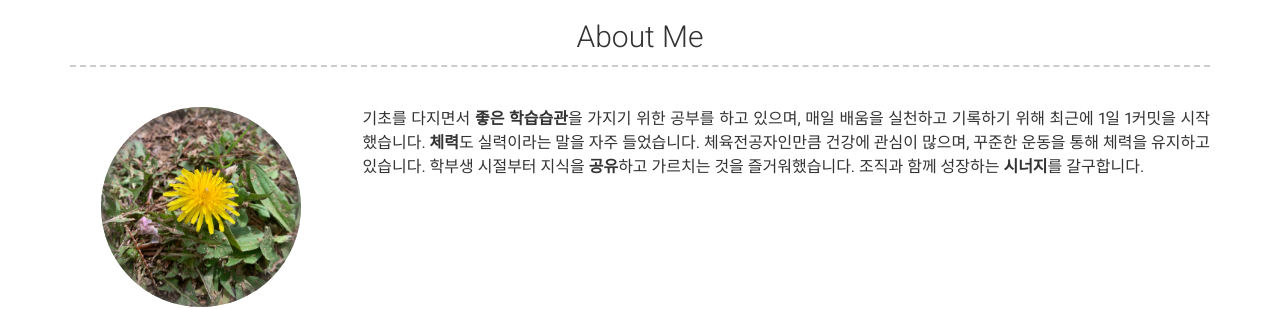
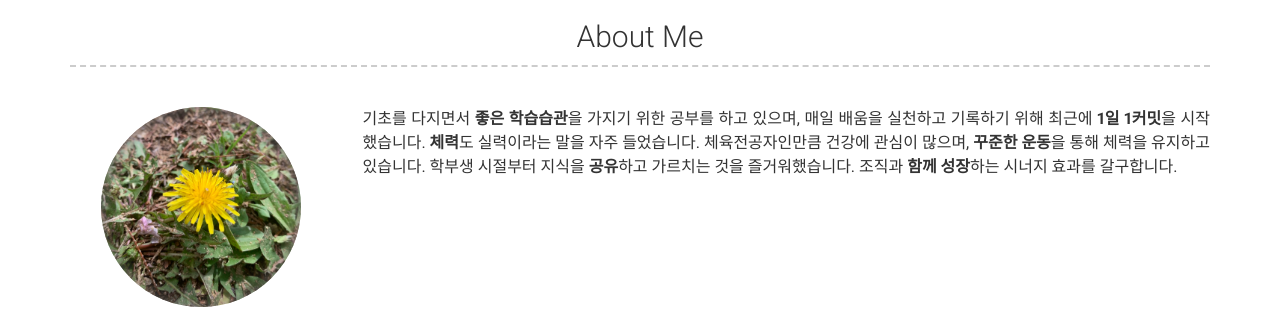
Before and after one commit to dunowljj/resume, a Jekyll site: the page built from index.md, in a window 1280 px wide. Shown: the part 172-481 px from the top of the page. Built offline with Jekyll 4.4.1, drawn with Linux system fonts in a browser that asks for light colours; nearby versions of some CDN libraries.

Commit message:
about me modify update some emphasis points and content

```diff
--- a/_config.yml
+++ b/_config.yml
@@ -52,9 +52,9 @@ github_username:  dunowljj
 # about_title: About Me (Use this to override about section title)
 about_profile_image: /images/profile.jpg
 about_content: | # this will include new lines to allow paragraphs
-  기초를 다지면서 **좋은 학습습관**을 가지기 위한 공부를 하고 있으며, 매일 배움을 실천하고 기록하기 위해 최근에 1일 1커밋을 시작했습니다.
-  **체력**도 실력이라는 말을 자주 들었습니다. 체육전공자인만큼 건강에 관심이 많으며, 꾸준한 운동을 통해 체력을 유지하고 있습니다.
-  학부생 시절부터 지식을 **공유**하고 가르치는 것을 즐거워했습니다. 조직과 함께 성장하는 **시너지**를 갈구합니다.
+  기초를 다지면서 **좋은 학습습관**을 가지기 위한 공부를 하고 있으며, 매일 배움을 실천하고 기록하기 위해 최근에 **1일 1커밋**을 시작했습니다.
+  **체력**도 실력이라는 말을 자주 들었습니다. 체육전공자인만큼 건강에 관심이 많으며, **꾸준한 운동**을 통해 체력을 유지하고 있습니다.
+  학부생 시절부터 지식을 **공유**하고 가르치는 것을 즐거워했습니다. 조직과 **함께 성장**하는 시너지 효과를 갈구합니다.
 
 # ![alt text](/images/landscape-trees.jpg "Trees")
 
```
